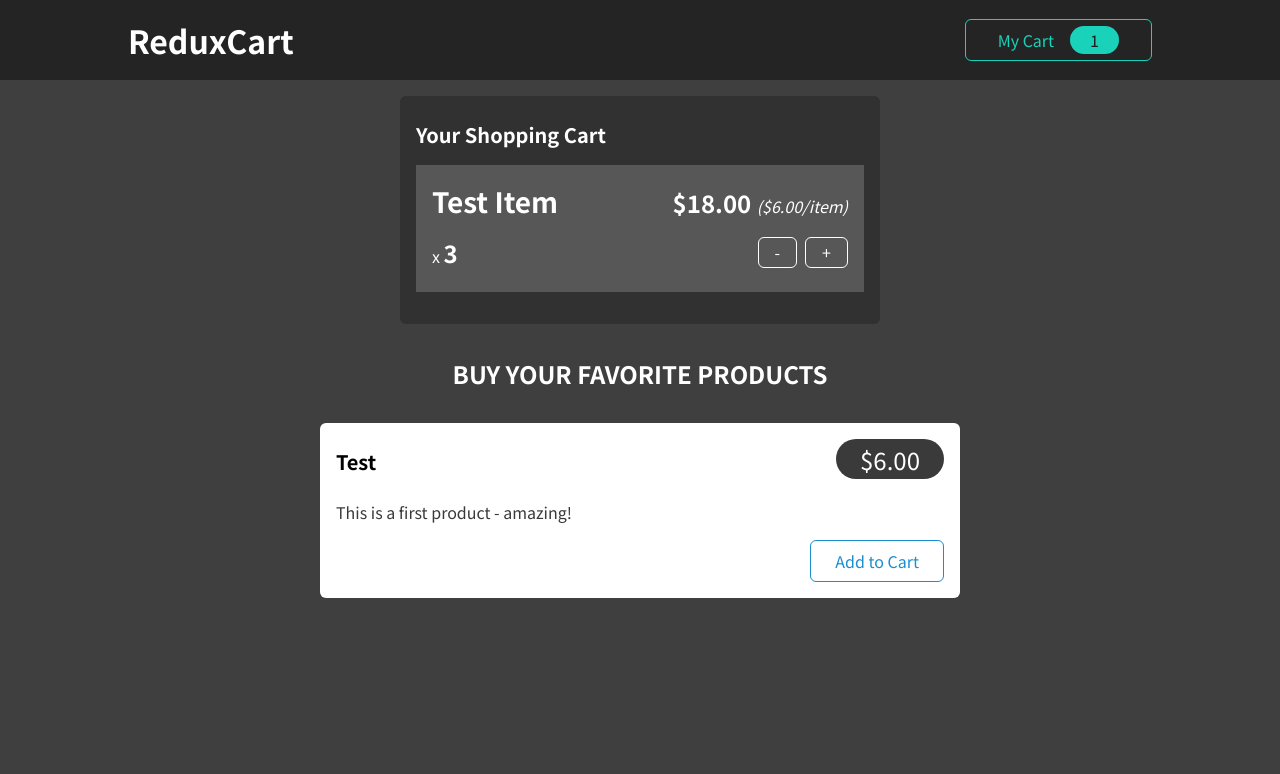
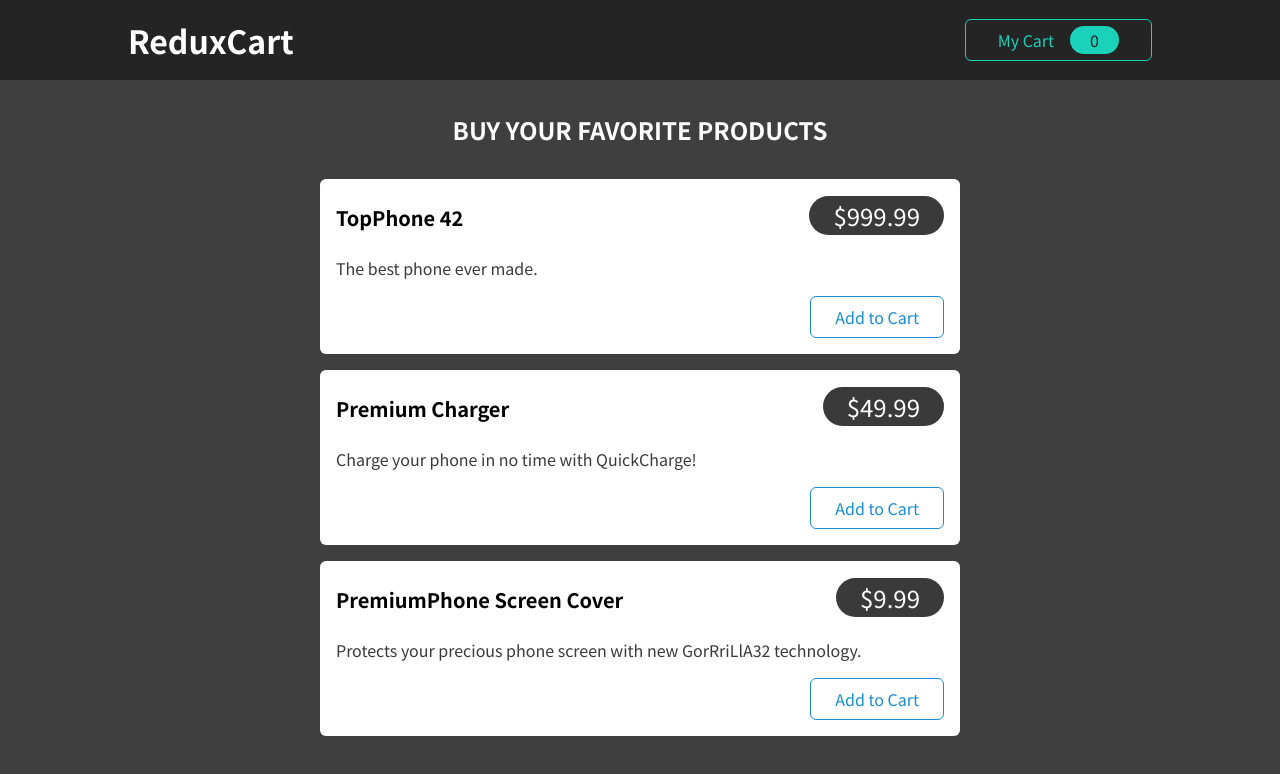
Before and after one commit to Sejmou/learning-react, a React (Create React App) app: page / in a window 1280 px wide. Shown: the top 774 px of the page. Built offline with nearby package versions, Linux system fonts and the light colour scheme.

Commit message:
use Redux for managing necessary UI state (added dummy products)

```diff
--- a/src/App.js
+++ b/src/App.js
@@ -1,11 +1,15 @@
+import { useSelector } from 'react-redux';
+
 import Cart from './components/Cart/Cart';
 import Layout from './components/Layout/Layout';
 import Products from './components/Shop/Products';
 
 function App() {
+  const showCart = useSelector(state => state.ui.showCart);
+
   return (
     <Layout>
-      <Cart />
+      {showCart && <Cart />}
       <Products />
     </Layout>
   );
--- a/src/components/Cart/Cart.js
+++ b/src/components/Cart/Cart.js
@@ -1,16 +1,24 @@
+import { useSelector } from 'react-redux';
 import Card from '../UI/Card';
 import classes from './Cart.module.css';
 import CartItem from './CartItem';
 
-const Cart = (props) => {
+const Cart = props => {
+  const items = useSelector(state => state.cart.items);
+
+  const itemList = items.map(item => <CartItem item={item} key={item.id} />);
+
+  const content =
+    items.length > 0 ? (
+      <ul>{itemList}</ul>
+    ) : (
+      "You haven't added any items to your cart yet."
+    );
+
   return (
     <Card className={classes.cart}>
       <h2>Your Shopping Cart</h2>
-      <ul>
-        <CartItem
-          item={{ title: 'Test Item', quantity: 3, total: 18, price: 6 }}
-        />
-      </ul>
+      {content}
     </Card>
   );
 };
--- a/src/components/Cart/CartButton.js
+++ b/src/components/Cart/CartButton.js
@@ -1,10 +1,20 @@
+import { useDispatch, useSelector } from 'react-redux';
+
 import classes from './CartButton.module.css';
+import { uiActions } from '../../store/ui';
 
-const CartButton = (props) => {
+const CartButton = props => {
+  const itemCount = useSelector(state => state.cart.totalQuantity);
+  const dispatch = useDispatch();
+
+  const toggleCartHandler = () => {
+    dispatch(uiActions.toggleCart());
+  };
+
   return (
-    <button className={classes.button}>
+    <button className={classes.button} onClick={toggleCartHandler}>
       <span>My Cart</span>
-      <span className={classes.badge}>1</span>
+      <span className={classes.badge}>{itemCount}</span>
     </button>
   );
 };
--- a/src/components/Cart/CartItem.js
+++ b/src/components/Cart/CartItem.js
@@ -1,7 +1,20 @@
+import { useDispatch } from 'react-redux';
+
 import classes from './CartItem.module.css';
+import { cartActions } from '../../store/cart';
 
-const CartItem = (props) => {
-  const { title, quantity, total, price } = props.item;
+const CartItem = props => {
+  const { id, title, quantity, price } = props.item;
+  const total = quantity * price;
+  const dispatch = useDispatch();
+
+  const addHandler = () => {
+    dispatch(cartActions.addItem(props.item));
+  };
+
+  const removeHandler = () => {
+    dispatch(cartActions.removeItem(id));
+  };
 
   return (
     <li className={classes.item}>
@@ -17,8 +30,8 @@ const CartItem = (props) => {
           x <span>{quantity}</span>
         </div>
         <div className={classes.actions}>
-          <button>-</button>
-          <button>+</button>
+          <button onClick={removeHandler}>-</button>
+          <button onClick={addHandler}>+</button>
         </div>
       </div>
     </li>
--- a/src/components/Shop/ProductItem.js
+++ b/src/components/Shop/ProductItem.js
@@ -1,8 +1,16 @@
+import { useDispatch } from 'react-redux';
+
 import Card from '../UI/Card';
 import classes from './ProductItem.module.css';
+import { cartActions } from '../../store/cart';
 
-const ProductItem = (props) => {
-  const { title, price, description } = props;
+const ProductItem = props => {
+  const { title, price, description } = props.item;
+  const dispatch = useDispatch();
+
+  const addHandler = () => {
+    dispatch(cartActions.addItem(props.item));
+  };
 
   return (
     <li className={classes.item}>
@@ -13,7 +21,7 @@ const ProductItem = (props) => {
         </header>
         <p>{description}</p>
         <div className={classes.actions}>
-          <button>Add to Cart</button>
+          <button onClick={addHandler}>Add to Cart</button>
         </div>
       </Card>
     </li>
--- a/src/components/Shop/Products.js
+++ b/src/components/Shop/Products.js
@@ -1,17 +1,37 @@
 import ProductItem from './ProductItem';
 import classes from './Products.module.css';
 
-const Products = (props) => {
+const DUMMY_PRODUCTS = [
+  {
+    id: 'p1',
+    title: 'TopPhone 42',
+    price: 999.99,
+    description: 'The best phone ever made.',
+  },
+  {
+    id: 'p2',
+    title: 'Premium Charger',
+    price: 49.99,
+    description: 'Charge your phone in no time with QuickCharge!',
+  },
+  {
+    id: 'p3',
+    title: 'PremiumPhone Screen Cover',
+    price: 9.99,
+    description:
+      'Protects your precious phone screen with new GorRriLlA32 technology.',
+  },
+];
+
+const Products = props => {
+  const productList = DUMMY_PRODUCTS.map(product => (
+    <ProductItem item={product} key={product.id} />
+  ));
+
   return (
     <section className={classes.products}>
       <h2>Buy your favorite products</h2>
-      <ul>
-        <ProductItem
-          title='Test'
-          price={6}
-          description='This is a first product - amazing!'
-        />
-      </ul>
+      <ul>{productList}</ul>
     </section>
   );
 };
--- a/src/index.js
+++ b/src/index.js
@@ -1,7 +1,13 @@
 import ReactDOM from 'react-dom/client';
+import { Provider } from 'react-redux';
 
 import './index.css';
 import App from './App';
+import store from './store';
 
 const root = ReactDOM.createRoot(document.getElementById('root'));
-root.render(<App />);
+root.render(
+  <Provider store={store}>
+    <App />
+  </Provider>
+);
--- /dev/null
+++ b/src/store/cart.js
@@ -0,0 +1,40 @@
+import { createSlice } from '@reduxjs/toolkit';
+
+const initialCartState = {
+  items: [],
+  totalQuantity: 0,
+};
+
+const cartSlice = createSlice({
+  name: 'cart',
+  initialState: initialCartState,
+  reducers: {
+    addItem(state, action) {
+      const { items } = state;
+      const item = action.payload;
+      const existing = state.items.find(i => i.id === item.id);
+      if (existing) {
+        existing.quantity++;
+      } else {
+        items.push({ ...item, quantity: 1 });
+      }
+      state.totalQuantity++;
+    },
+    removeItem(state, action) {
+      const { items } = state;
+      const itemId = action.payload;
+      const existing = state.items.find(item => item.id === itemId);
+      if (existing) {
+        existing.quantity--;
+        if (existing.quantity <= 0) {
+          state.items = items.filter(i => i.id !== itemId);
+        }
+        state.totalQuantity--;
+      }
+    },
+  },
+});
+
+export default cartSlice.reducer;
+
+export const cartActions = cartSlice.actions;
--- /dev/null
+++ b/src/store/index.js
@@ -0,0 +1,12 @@
+import { configureStore } from '@reduxjs/toolkit';
+import cartReducer from './cart';
+import uiReducer from './ui';
+
+const store = configureStore({
+  reducer: {
+    cart: cartReducer,
+    ui: uiReducer,
+  },
+});
+
+export default store;
--- /dev/null
+++ b/src/store/ui.js
@@ -0,0 +1,19 @@
+import { createSlice } from '@reduxjs/toolkit';
+
+const initialUiState = {
+  showCart: false,
+};
+
+const uiSlice = createSlice({
+  name: 'ui',
+  initialState: initialUiState,
+  reducers: {
+    toggleCart(state) {
+      state.showCart = !state.showCart;
+    },
+  },
+});
+
+export default uiSlice.reducer;
+
+export const uiActions = uiSlice.actions;
```
